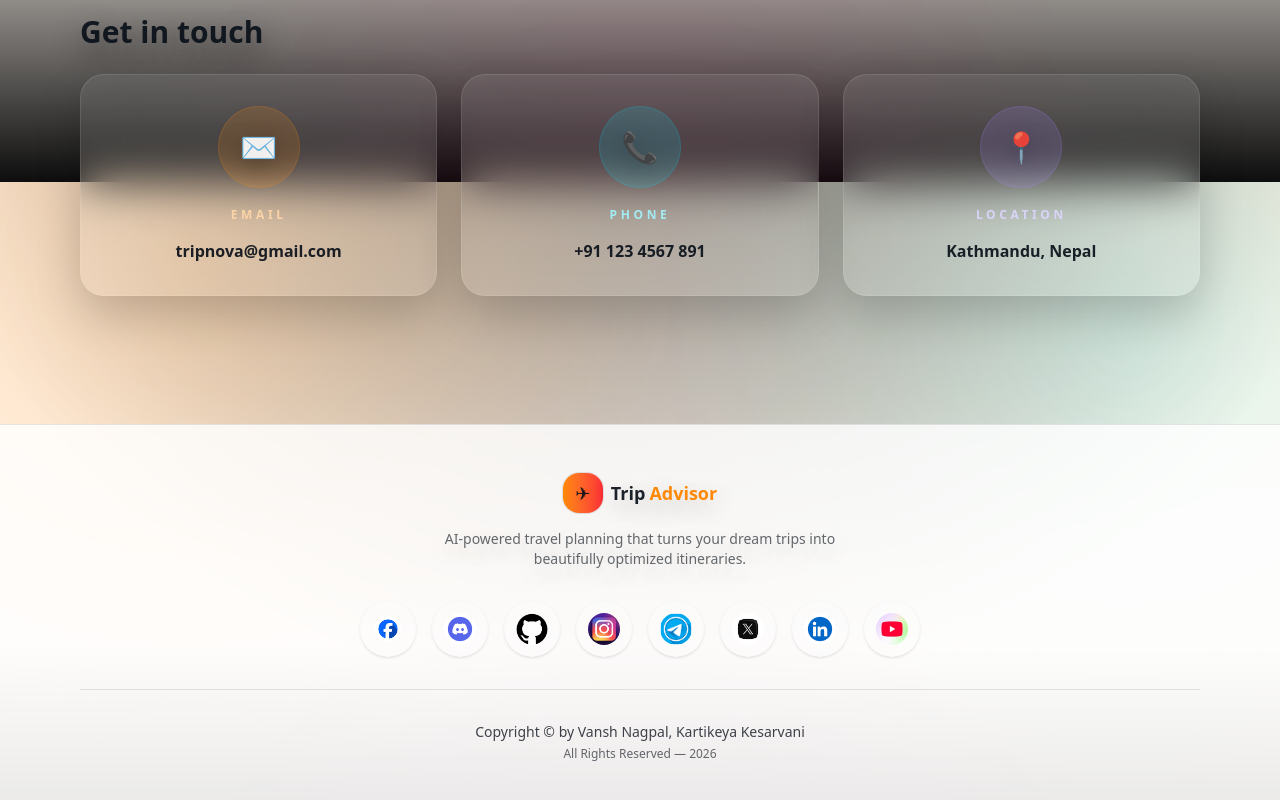
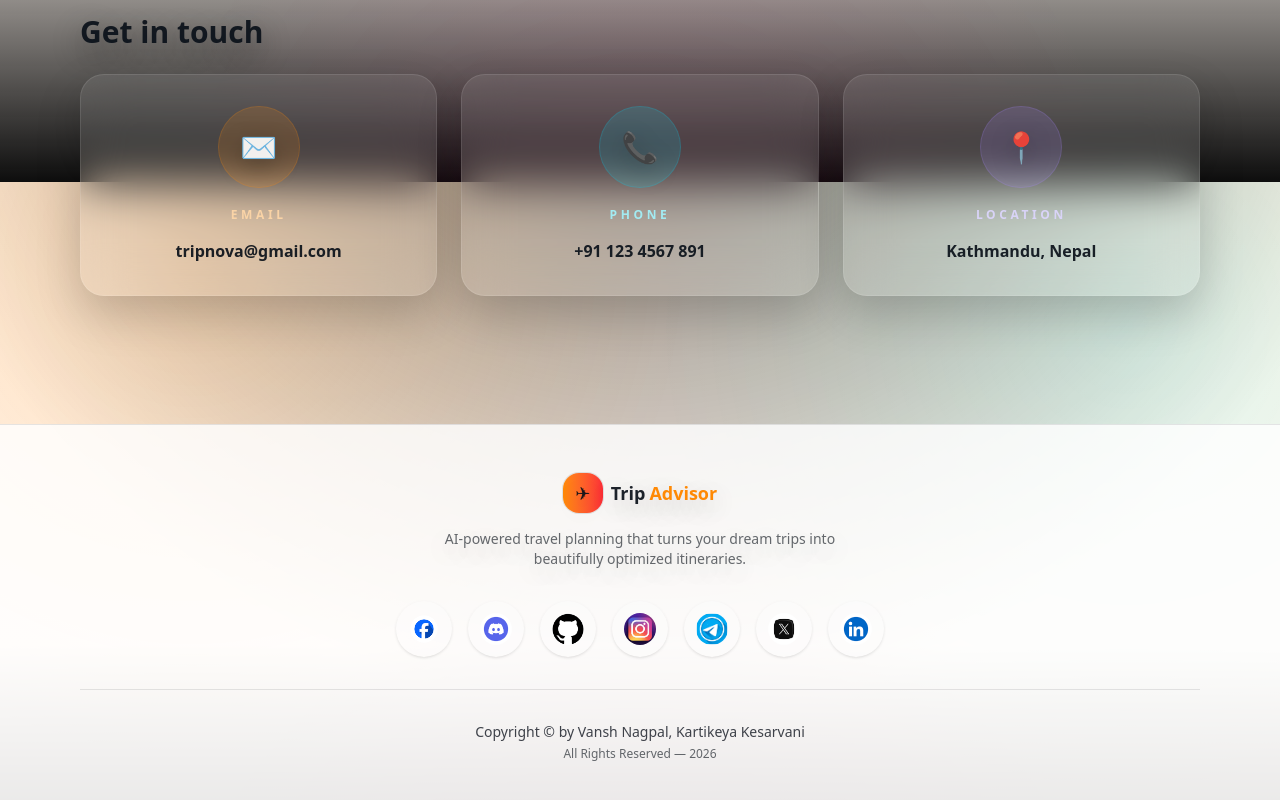
Before and after one commit to kartikkes02/TripNova-AI, a React (Vite) app in the folder frontend/: page / in a window 1280 px wide. Shown: the part 2218-3018 px from the top of the page. Built offline with nearby package versions, Linux system fonts and the light colour scheme; no server answers.

Commit message:
Fix duplicate YouTube link in Footer component
Removed duplicate YouTube link from footer social icons.

```diff
--- a/frontend/src/components/Footer.jsx
+++ b/frontend/src/components/Footer.jsx
@@ -16,8 +16,7 @@ const social = [
   { src: instagramIcon, href: 'https://www.instagram.com', label: 'Instagram' },
   { src: telegramIcon, href: 'https://t.me', label: 'Telegram' },
   { src: twitterIcon, href: 'https://x.com', label: 'Twitter' },
-  { src: linkedinIcon, href: 'https://www.linkedin.com', label: 'LinkedIn' },
-  { src: youtubeIcon, href: 'https://www.youtube.com', label: 'YouTube' }
+  { src: linkedinIcon, href: 'https://www.linkedin.com', label: 'LinkedIn' }
 ]
 
 export default function Footer() {
```
